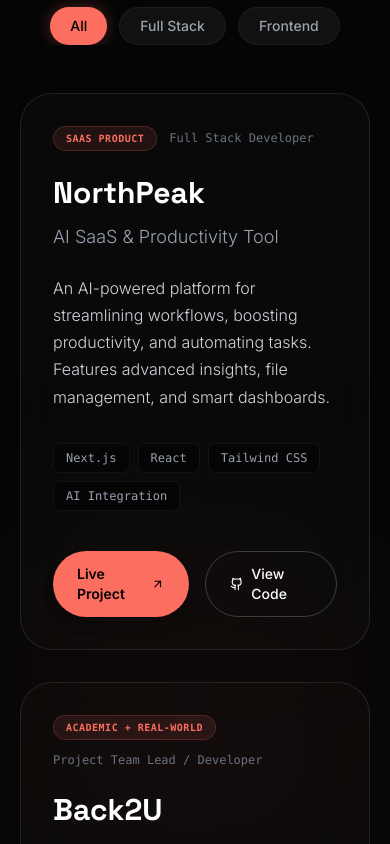
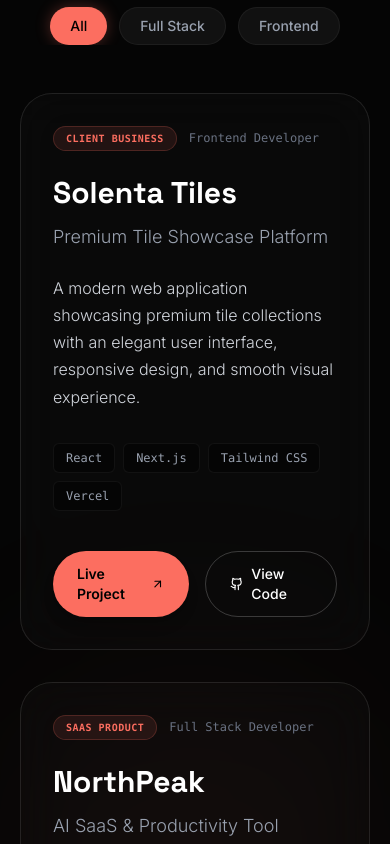
Before and after one commit to harshhhparmar/theharshparmar, a React (Vite) app: page / in a window 390 px wide. Shown: the part 5560-6404 px from the top of the page. Built offline with nearby package versions, Linux system fonts and the light colour scheme.

Commit message:
refactor: standardize glassmorphism and add project
Update UI components to use consistent glassmorphism styles and add Solenta Tiles to the project showcase.

```diff
--- a/src/components/Achievements.tsx
+++ b/src/components/Achievements.tsx
@@ -44,7 +44,7 @@
           <motion.div
             key={i}
             variants={itemVariants}
-            className="flex items-start gap-3 sm:gap-4 p-3 sm:p-4 rounded-xl bg-white/[0.02] backdrop-blur-sm border border-white/5 hover:bg-white/[0.04] transition-colors"
+            className="flex items-start gap-3 sm:gap-4 p-3 sm:p-4 rounded-xl bg-white/[0.02] backdrop-blur-xl border border-white/10 hover:bg-white/[0.04] transition-all duration-300"
           >
             <CheckCircle2 className="text-brand shrink-0 mt-0.5" size={18} />
             <span className="text-gray-300 text-sm md:text-base leading-relaxed">{item}</span>
--- a/src/components/Contact.tsx
+++ b/src/components/Contact.tsx
@@ -152,7 +152,7 @@
                       id="name"
                       name="user_name"
                       required
-                      className="bg-[#050505] border border-white/10 rounded-xl px-4 py-3 text-white focus:outline-none focus:border-brand/50 focus:ring-1 focus:ring-brand/50 transition-all placeholder:text-gray-600"
+                      className="bg-white/[0.02] backdrop-blur-sm border border-white/10 rounded-xl px-4 py-3 text-white focus:outline-none focus:border-brand/50 focus:ring-1 focus:ring-brand/50 transition-all placeholder:text-gray-600"
                       placeholder="John Doe"
                     />
                   </div>
@@ -163,7 +163,7 @@
                       id="email"
                       name="user_email"
                       required
-                      className="bg-[#050505] border border-white/10 rounded-xl px-4 py-3 text-white focus:outline-none focus:border-brand/50 focus:ring-1 focus:ring-brand/50 transition-all placeholder:text-gray-600"
+                      className="bg-white/[0.02] backdrop-blur-sm border border-white/10 rounded-xl px-4 py-3 text-white focus:outline-none focus:border-brand/50 focus:ring-1 focus:ring-brand/50 transition-all placeholder:text-gray-600"
                       placeholder="john@example.com"
                     />
                   </div>
@@ -176,7 +176,7 @@
                     id="subject"
                     name="subject"
                     required
-                    className="bg-[#050505] border border-white/10 rounded-xl px-4 py-3 text-white focus:outline-none focus:border-brand/50 focus:ring-1 focus:ring-brand/50 transition-all placeholder:text-gray-600"
+                    className="bg-white/[0.02] backdrop-blur-sm border border-white/10 rounded-xl px-4 py-3 text-white focus:outline-none focus:border-brand/50 focus:ring-1 focus:ring-brand/50 transition-all placeholder:text-gray-600"
                     placeholder="Project Inquiry"
                   />
                 </div>
@@ -188,7 +188,7 @@
                     name="message"
                     required
                     rows={5}
-                    className="bg-[#050505] border border-white/10 rounded-xl px-4 py-3 text-white focus:outline-none focus:border-brand/50 focus:ring-1 focus:ring-brand/50 transition-all placeholder:text-gray-600 resize-none"
+                    className="bg-white/[0.02] backdrop-blur-sm border border-white/10 rounded-xl px-4 py-3 text-white focus:outline-none focus:border-brand/50 focus:ring-1 focus:ring-brand/50 transition-all placeholder:text-gray-600 resize-none"
                     placeholder="Tell me about your project..."
                   />
                 </div>
--- a/src/components/Experience.tsx
+++ b/src/components/Experience.tsx
@@ -64,7 +64,7 @@
                 <div className={`relative flex flex-col md:flex-row items-start ${isEven ? 'md:flex-row-reverse' : ''}`}>
 
                   {/* Timeline Node */}
-                  <div className="absolute left-0 md:left-1/2 w-14 h-14 bg-[#111] border-4 border-[#0a0a0a] rounded-full flex items-center justify-center text-brand z-10 md:-translate-x-1/2 group-hover:scale-110 transition-transform duration-300">
+                  <div className="absolute left-0 md:left-1/2 w-14 h-14 bg-white/[0.02] backdrop-blur-xl border border-white/10 rounded-full flex items-center justify-center text-brand z-10 md:-translate-x-1/2 group-hover:scale-110 transition-transform duration-300 shadow-xl">
                     <Icon size={20} />
                   </div>
 
--- a/src/components/Hero.tsx
+++ b/src/components/Hero.tsx
@@ -143,7 +143,7 @@
             <motion.div
               animate={{ y: [-5, 5, -5] }}
               transition={{ duration: 6, repeat: Infinity, ease: "easeInOut" }}
-              className="relative w-full max-w-md bg-[#0a0a0a]/80 backdrop-blur-xl border border-white/10 rounded-xl overflow-hidden shadow-2xl z-20"
+              className="relative w-full max-w-md bg-white/[0.02] backdrop-blur-xl border border-white/10 rounded-xl overflow-hidden shadow-2xl z-20"
             >
               {/* Window Header */}
               <div className="h-10 bg-white/5 flex items-center px-4 gap-2 border-b border-white/5">
@@ -190,7 +190,7 @@
             <motion.div
               animate={{ y: [-10, 10, -10], rotate: [0, 5, 0] }}
               transition={{ repeat: Infinity, duration: 7, ease: "easeInOut" }}
-              className="absolute -bottom-8 left-10 bg-[#111]/80 backdrop-blur-md border border-white/10 px-5 py-3 rounded-lg shadow-xl z-30"
+              className="absolute -bottom-8 left-10 bg-white/[0.02] backdrop-blur-xl border border-white/10 px-5 py-3 rounded-lg shadow-xl z-30"
             >
               <div className="text-xs text-gray-400 font-mono mb-1">AI Prompt</div>
               <div className="text-sm text-white">Generate premium SaaS UI...</div>
--- a/src/components/Process.tsx
+++ b/src/components/Process.tsx
@@ -45,7 +45,11 @@
 
 export function Process() {
   return (
-    <Section className="bg-[#050505]">
+    <Section className="bg-[#050505] relative overflow-hidden">
+      {/* Ambient background glow for glassmorphism */}
+      <div className="absolute top-1/2 left-1/2 -translate-x-1/2 -translate-y-1/2 w-[60rem] h-[30rem] bg-brand/5 rounded-full blur-[150px] pointer-events-none" />
+
+      <div className="relative z-10">
         <Reveal>
           <div className="mb-10 md:mb-16 text-center">
             <h2 className="font-display text-4xl md:text-5xl font-bold text-white mb-4">How I Build</h2>
@@ -64,14 +68,9 @@
             <motion.div
               key={i}
               variants={itemVariants}
-            className="flex flex-col relative"
+              className="flex flex-col relative bg-white/[0.02] backdrop-blur-xl border border-white/10 rounded-2xl p-6 sm:p-8 hover:bg-white/[0.04] transition-all duration-300"
             >
-            {/* Connecting line for desktop */}
-            {i !== STEPS.length - 1 && (
-              <div className="hidden md:block absolute top-[24px] lg:top-[28px] left-[50px] lg:left-[60px] right-[-20px] lg:right-[-30px] h-[1px] bg-white/10 z-0" />
-            )}
-
-            <div className="w-12 h-12 lg:w-14 lg:h-14 rounded-full bg-[#111] border border-white/10 flex items-center justify-center font-mono text-brand font-bold text-base lg:text-lg mb-4 md:mb-6 relative z-10 mx-auto md:mx-0">
+              <div className="w-12 h-12 lg:w-14 lg:h-14 rounded-full bg-brand/10 text-brand flex items-center justify-center font-mono font-bold text-base lg:text-lg mb-4 md:mb-6 relative z-10 mx-auto md:mx-0 shadow-[0_0_20px_rgba(252,110,96,0.15)]">
                 {step.num}
               </div>
 
@@ -82,6 +81,7 @@
             </motion.div>
           ))}
         </motion.div>
+      </div>
     </Section>
   );
 }
--- a/src/components/Projects.tsx
+++ b/src/components/Projects.tsx
@@ -4,6 +4,18 @@
 import { ArrowUpRight, Github } from "lucide-react";
 
 const PROJECTS = [
+  {
+    title: "Solenta Tiles",
+    subtitle: "Premium Tile Showcase Platform",
+    description: "A modern web application showcasing premium tile collections with an elegant user interface, responsive design, and smooth visual experience.",
+    tech: ["React", "Next.js", "Tailwind CSS", "Vercel"],
+    role: "Frontend Developer",
+    badge: "Client Business",
+    category: "Frontend",
+    featured: true,
+    githubLink: "https://github.com/harshhhparmar/solenta.tiles",
+    liveLink: "https://solentatiles.vercel.app/"
+  },
   {
     title: "NorthPeak",
     subtitle: "AI SaaS & Productivity Tool",
```
Lines whose indentation alone changed are shown as unchanged.
